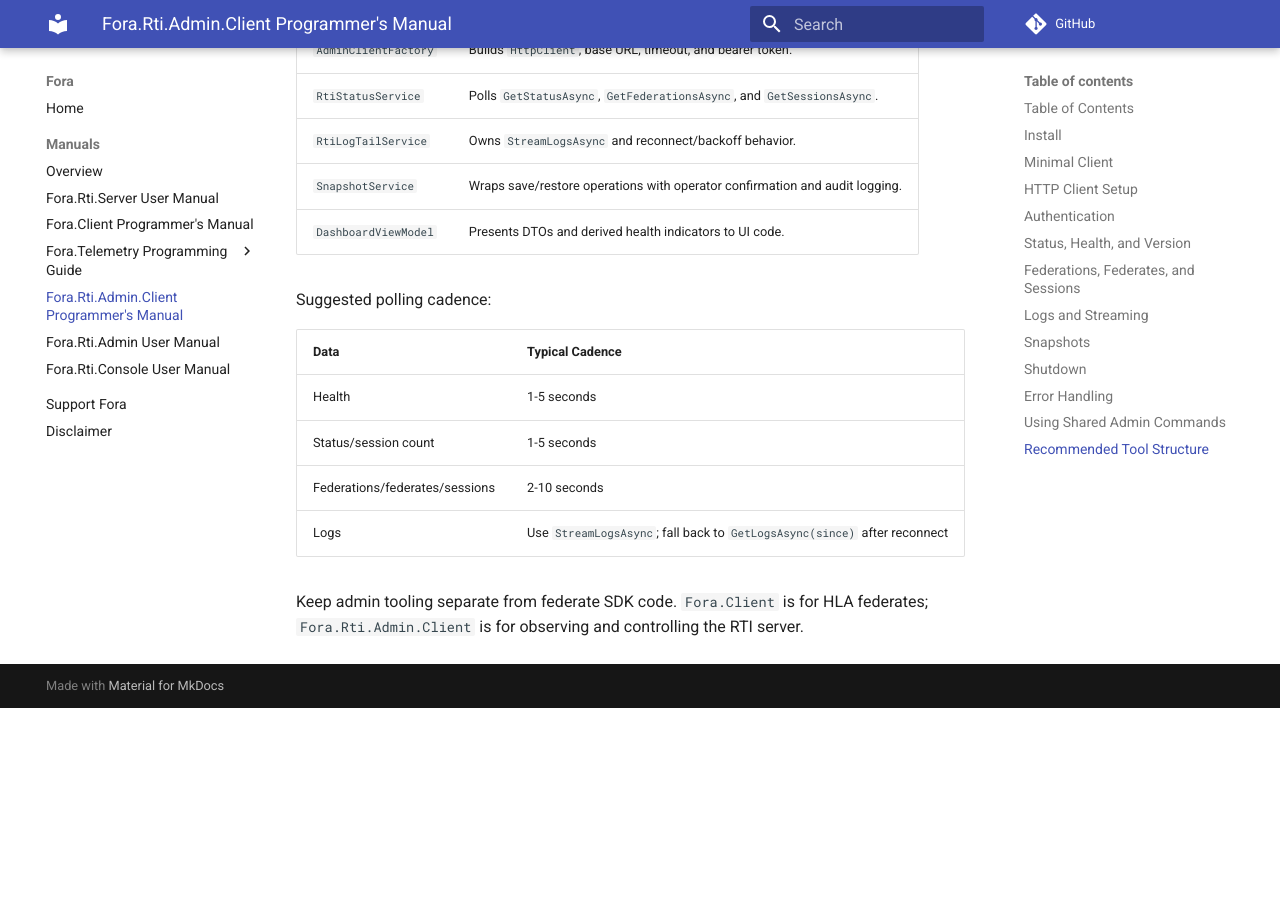
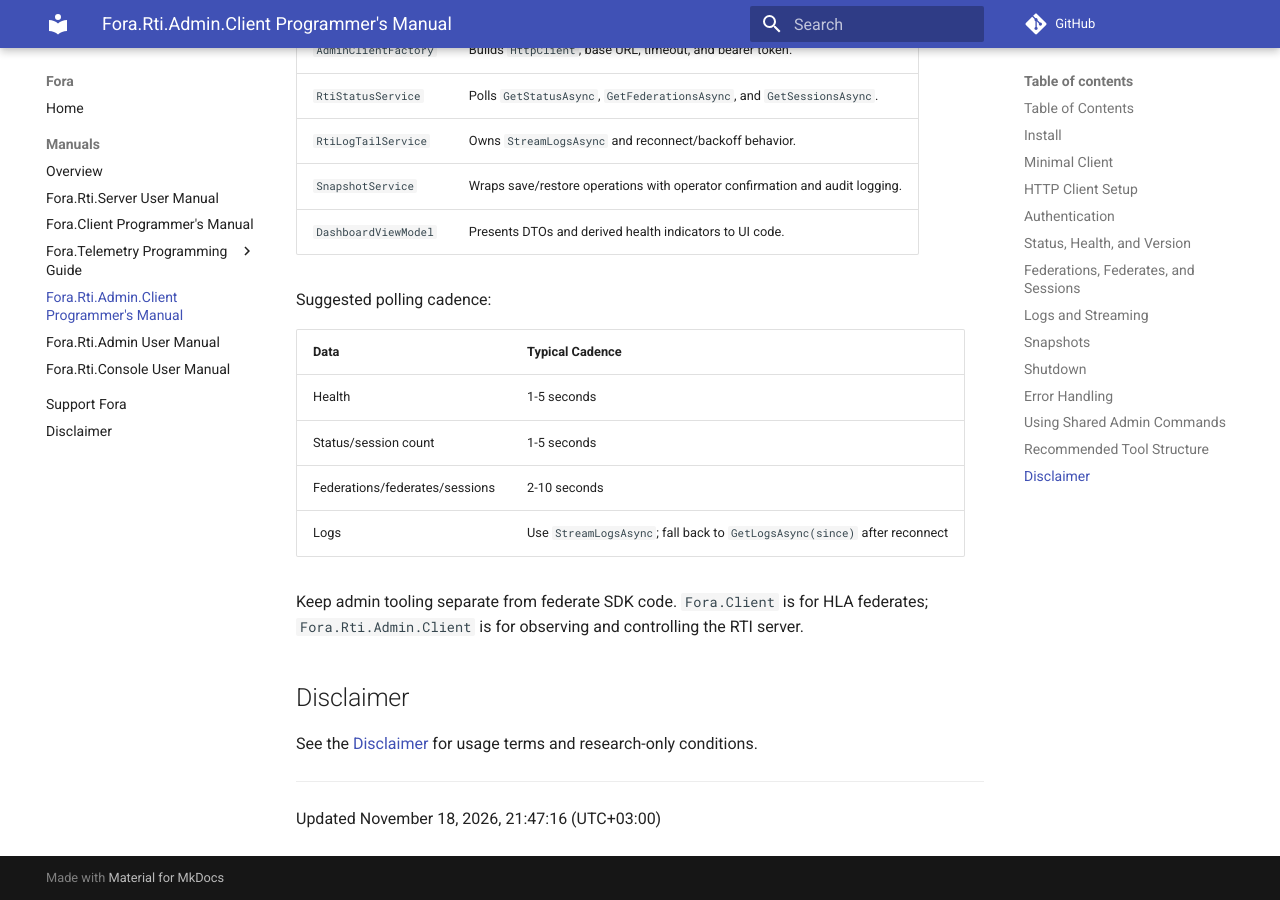
Before and after one commit to otopcu/fora-site, an MkDocs documentation site: the page built from docs/manuals/admin-client-programmers-manual.md, in a window 1280 px wide and 900 px high, scrolled down 8318 px. Built offline with MkDocs 1.6.1 and Material for MkDocs 9.7.7, drawn with Linux system fonts in a browser that asks for light colours; comment, search, counter and statistics services are not loaded; before the commit the page ends 9026 px from its top, so only the background shows below that.

Commit message:
Add disclaimers and update times to manual pages

```diff
--- a/docs/manuals/admin-client-programmers-manual.md
+++ b/docs/manuals/admin-client-programmers-manual.md
@@ -360,3 +360,11 @@ Suggested polling cadence:
 | Logs | Use `StreamLogsAsync`; fall back to `GetLogsAsync(since)` after reconnect |
 
 Keep admin tooling separate from federate SDK code. `Fora.Client` is for HLA federates; `Fora.Rti.Admin.Client` is for observing and controlling the RTI server.
+
+## Disclaimer
+
+See the [Disclaimer](../disclaimer.md) for usage terms and research-only conditions.
+
+---
+
+Updated November 18, 2026, 21:47:16 (UTC+03:00)
```
Also changed, not shown: docs/manuals/admin-tool-user-manual.md (+6 -0 lines), docs/manuals/console-user-manual.md (+4 -0 lines), docs/manuals/fora-client-programmers-manual.md (+8 -0 lines), docs/manuals/index.md (+4 -0 lines), docs/manuals/server-user-manual.md (+4 -0 lines).
